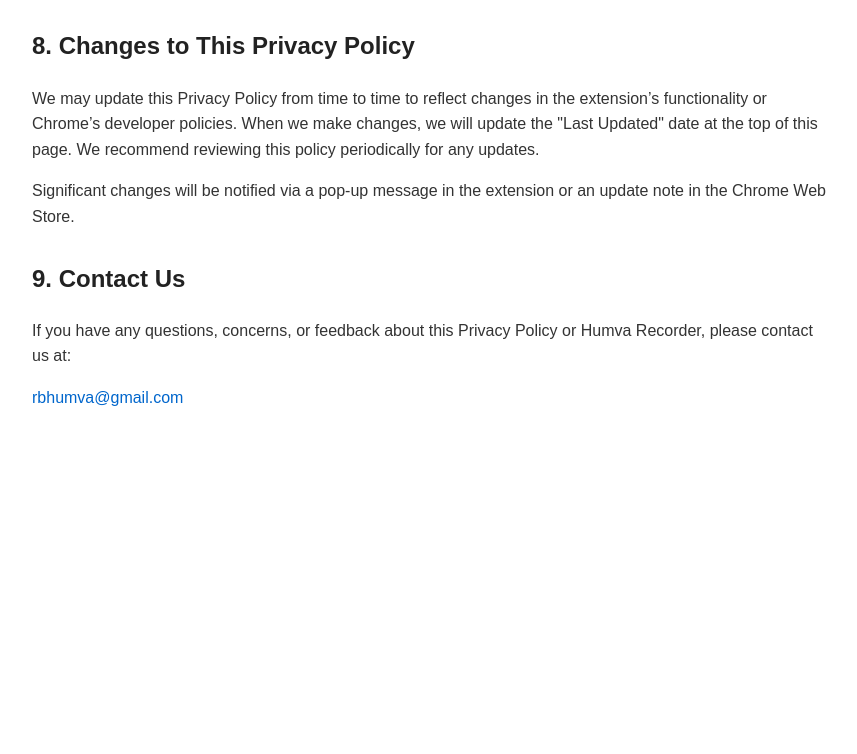
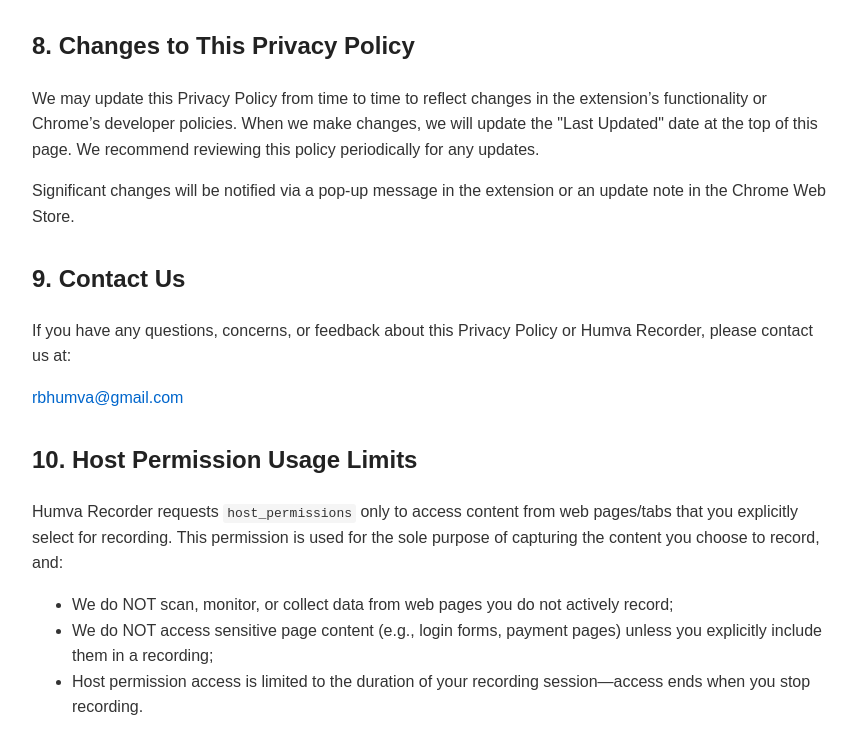
Before and after one commit to boxersir/humva-recorder-privacy, a plain HTML site: page index.html in a window 1280 px wide. Shown: the part 2043-2797 px from the top of the page, without its empty margins (208-1065 px from the left). Before the commit the page ends 2494 px from the top, so only its background shows below. Drawn offline with Linux system fonts and the light colour scheme.

Commit message:
Update index.html
add describe

```diff
--- a/index.html
+++ b/index.html
@@ -159,5 +159,16 @@
             <a href="mailto:rbhumva@gmail.com">rbhumva@gmail.com</a>
         </p>
     </section>
+    <section>
+        <h2>10. Host Permission Usage Limits</h2>
+        <p>
+            Humva Recorder requests <code>host_permissions</code> only to access content from web pages/tabs that you explicitly select for recording. This permission is used for the sole purpose of capturing the content you choose to record, and:
+        </p>
+        <ul>
+            <li>We do NOT scan, monitor, or collect data from web pages you do not actively record;</li>
+            <li>We do NOT access sensitive page content (e.g., login forms, payment pages) unless you explicitly include them in a recording;</li>
+            <li>Host permission access is limited to the duration of your recording session—access ends when you stop recording.</li>
+        </ul>
+    </section>
 </body>
 </html>
```
